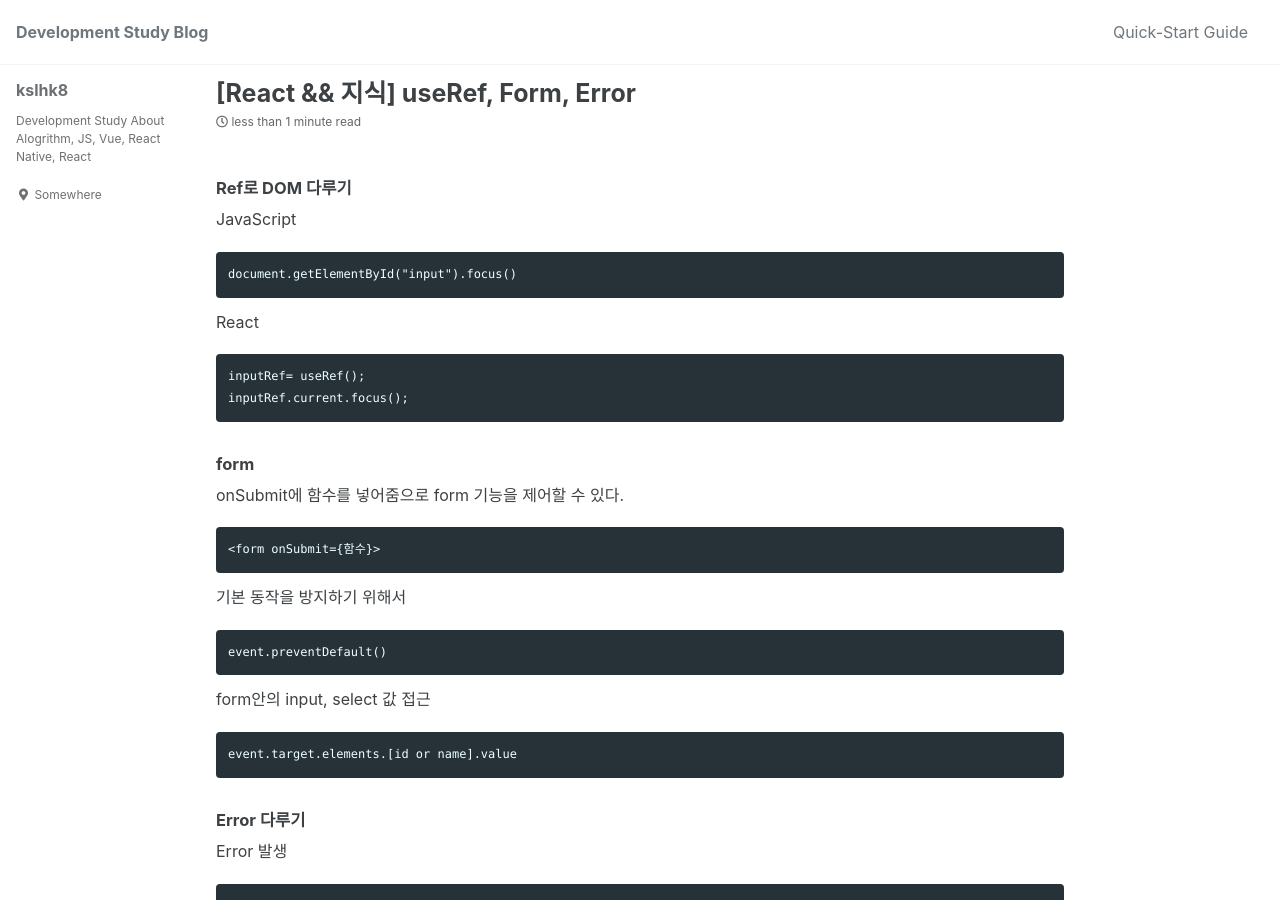
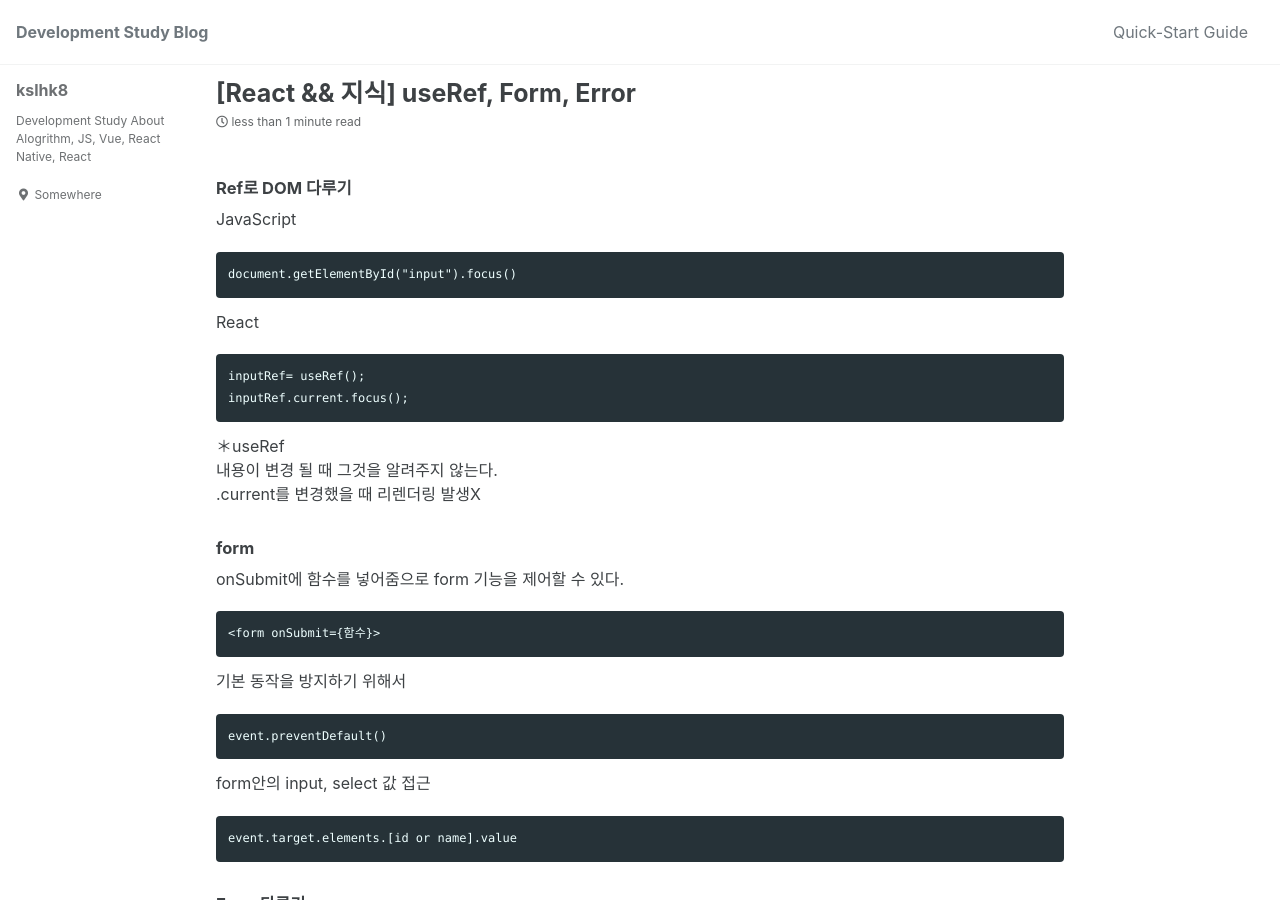
Before and after one commit to kslhk8/kslhk8.github.io, a Jekyll site: the page built from _posts/2022-03-28-37.md, in a window 1280 px wide and 900 px high. Built offline with Jekyll 4.4.1, drawn with Linux system fonts in a browser that asks for light colours; cached includes are drawn as plain includes.

Commit message:
[GitBlog - Update] useRef

````diff
--- a/_posts/2022-03-28-37.md
+++ b/_posts/2022-03-28-37.md
@@ -15,6 +15,9 @@ React
 inputRef= useRef();
 inputRef.current.focus();
 ```
+＊useRef
+내용이 변경 될 때 그것을 알려주지 않는다.
+.current를 변경했을 때 리렌더링 발생X
 
 ##### form
 onSubmit에 함수를 넣어줌으로 form 기능을 제어할 수 있다.
````
